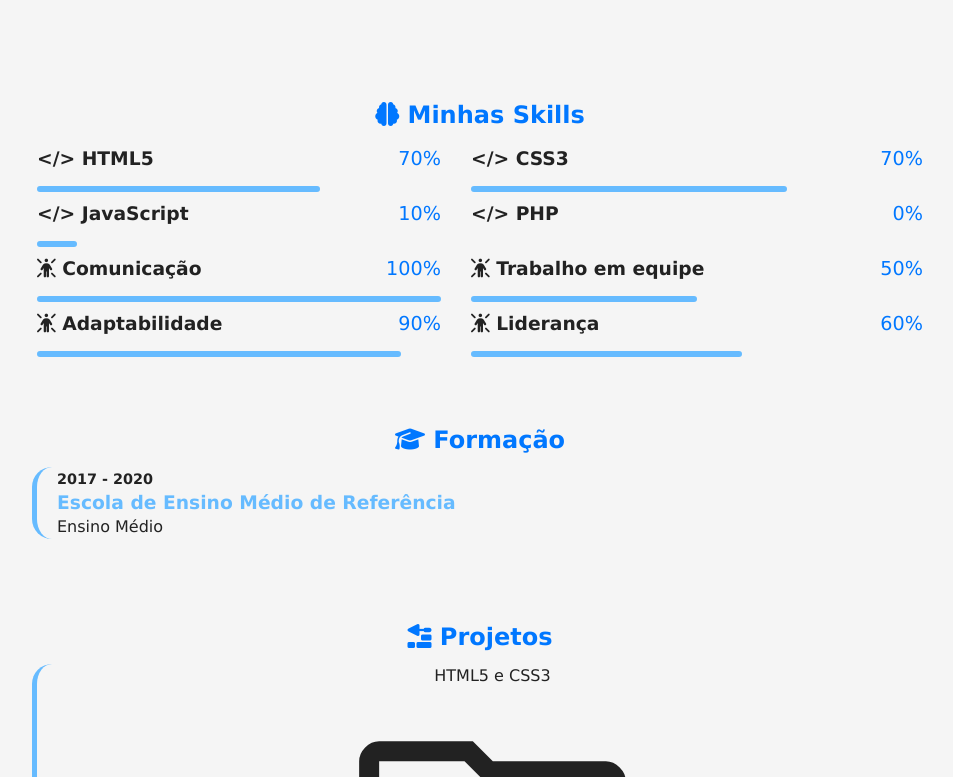
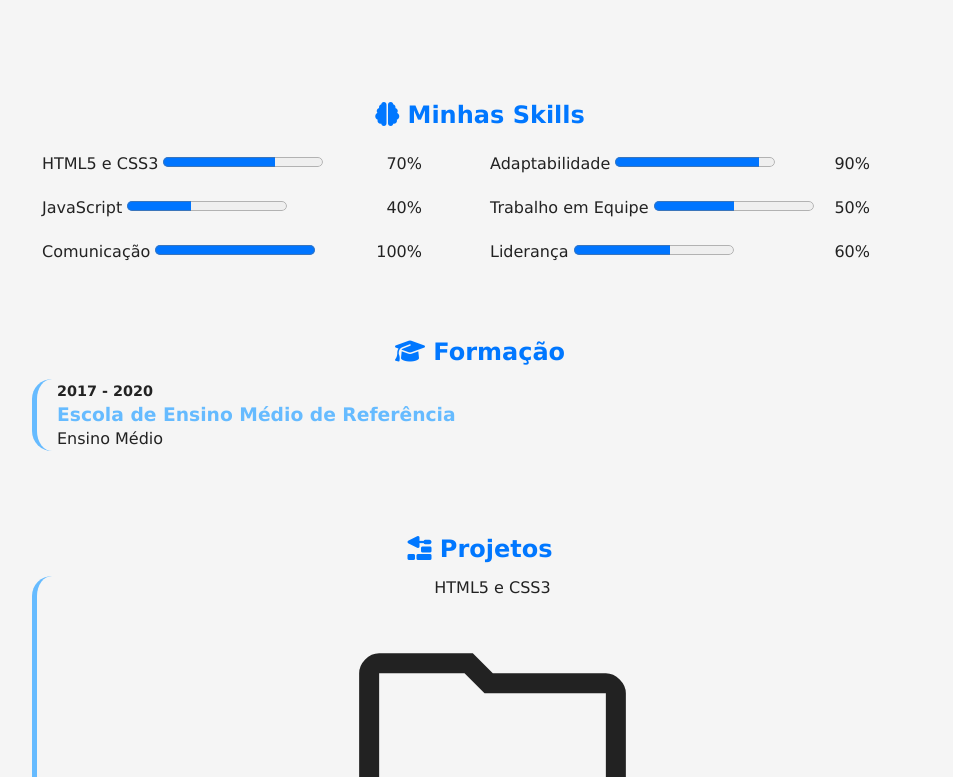
Before and after one commit to PhZ3R0/projeto-portfolio, a plain HTML site: page index.html in a window 1280 px wide. Shown: the part 671-1448 px from the top of the page, without its empty margins (268-1221 px from the left). Drawn offline with nearby package versions, Linux system fonts and the light colour scheme.

Commit message:
added ul in skills instead of divs
tip from a friend

```diff
--- a/estilos/style.css
+++ b/estilos/style.css
@@ -148,26 +148,22 @@ div#progresso-container {
   display: grid;
 
 }
-div.barra {
-  width: 100%;
-  height: 6px;
-  border-radius: 20px;
-  background-color: var(--destaque-inverso);
+#skills-list {
+display: grid;
+grid-template-columns: auto auto;
 }
-.skills-item {
-margin: 20px;
+.list {
+  list-style-type: none;
 }
-.skills-item div{
-  display: flex;
-  justify-content: space-between;
+.list > li {
+  padding: 10px;
+  width: 400px;
 }
-.skills-item div > h3 {
-  margin-bottom: 15px;
+.list > li > label {
+  float: right;
 }
-.skills-item div > p {
-  font-weight: 550;
-  font-size: 1.2em;
-  color: var(--destaque);
+.prgbarr {
+  height: 20px;
 }
 #formacao {
   padding-top: 50px;
--- a/index.html
+++ b/index.html
@@ -29,7 +29,7 @@
     </header>
     <main>
         <section id="ficha" class="ficha">
-            <img src="1656383051408.jpeg" alt="ustavo Guanabara" class="foto">
+            <img src="1656383051408.jpeg" alt="Pablo Henrique" class="foto">
             <h1>Pablo Henrique</h1>
             <p>Profissional em início de carreira com sólida base em lógica de programação e conhecimento prático em
                 linguagens como HTML, CSS, JavaScript e Python. Inglês avançado (nível C2). Proativo, autodidata e em
@@ -55,63 +55,37 @@
             </section>
             <section id="skills">
                 <h2> <i class="fa-solid fa-brain"></i> Minhas Skills</h2>
-                <div id="progresso-container">
-                    <div class="skills-item">
-                        <div>
-                            <h3>&lt;/&gt; HTML5</h3>
-                            <p>70%</p>
-                        </div>
-                        <div class="barra" style="width: 70%;"></div>
-                    </div>
-                    <div class="skills-item">
-                        <div>
-                            <h3>&lt;/&gt; CSS3</h3>
-                            <p>70%</p>
-                        </div>
-                        <div class="barra" style="width: 70%;"></div>
-                    </div>
-                    <div class="skills-item">
-                        <div>
-                            <h3>&lt;/&gt; JavaScript</h3>
-                            <p>10%</p>
-                        </div>
-                        <div class="barra" style="width: 10%;"></div>
-                    </div>
-                    <div class="skills-item">
-                        <div>
-                            <h3>&lt;/&gt; PHP</h3>
-                            <p>0%</p>
-                        </div>
-                        <div class="barra" style="width: 0%;"></div>
-                    </div>
-                    <div class="skills-item">
-                        <div>
-                            <h3><i class="fa-solid fa-person-rays" aria-hidden="true"></i> Comunicação</h3>
-                            <p>100%</p>
-                        </div>
-                        <div class="barra" style="width: 100%;"></div>
-                    </div>
-                    <div class="skills-item">
-                        <div>
-                            <h3><i class="fa-solid fa-person-rays" aria-hidden="true"></i> Trabalho em equipe</h3>
-                            <p>50%</p>
-                        </div>
-                        <div class="barra" style="width: 50%;"></div>
-                    </div>
-                    <div class="skills-item">
-                        <div>
-                            <h3><i class="fa-solid fa-person-rays" aria-hidden="true"></i> Adaptabilidade</h3>
-                            <p>90%</p>
-                        </div>
-                        <div class="barra" style="width: 90%;"></div>
-                    </div>
-                    <div class="skills-item">
-                        <div>
-                            <h3><i class="fa-solid fa-person-rays" aria-hidden="true"></i> Liderança</h3>
-                            <p>60%</p>
-                        </div>
-                        <div class="barra" style="width: 60%;"></div>
-                    </div>
+                <div id="skills-list">
+                    <ul class="list">
+                        <li>HTML5 e CSS3
+
+                            <progress class="prgbarr" id="html5ecss3" value="70" max="100"></progress>
+                            <label for="70%">70%</label>
+                        </li>
+                        <li>JavaScript
+                            <progress class="prgbarr" value="40" max="100">40%</progress>
+                            <label for="">40%</label>
+                        </li>
+                        <li>Comunicação
+                            <progress class="prgbarr" value="100" max="100">100%</progress>
+                            <label for="">100%</label>
+                        </li>
+                    </ul>
+                    <ul class="list">
+                        <li>Adaptabilidade
+                            <progress class="prgbarr" value="90" max="100">90%</progress>
+                            <label for="">90%</label>
+                        </li>
+                        <li>Trabalho em Equipe
+                            <progress class="prgbarr" value="50" max="100">50%</progress>
+                            <label for="">50%</label>
+                        </li>
+                        <li>Liderança
+                            <progress class="prgbarr" value="60" max="100">60%</progress>
+                            <label for="">60%</label>
+                        </li>
+                    </ul>
+                </div>
             </section>
             <section id="formacao">
                 <h2><i class="fa-solid fa-graduation-cap"></i> Formação</h2>
```
